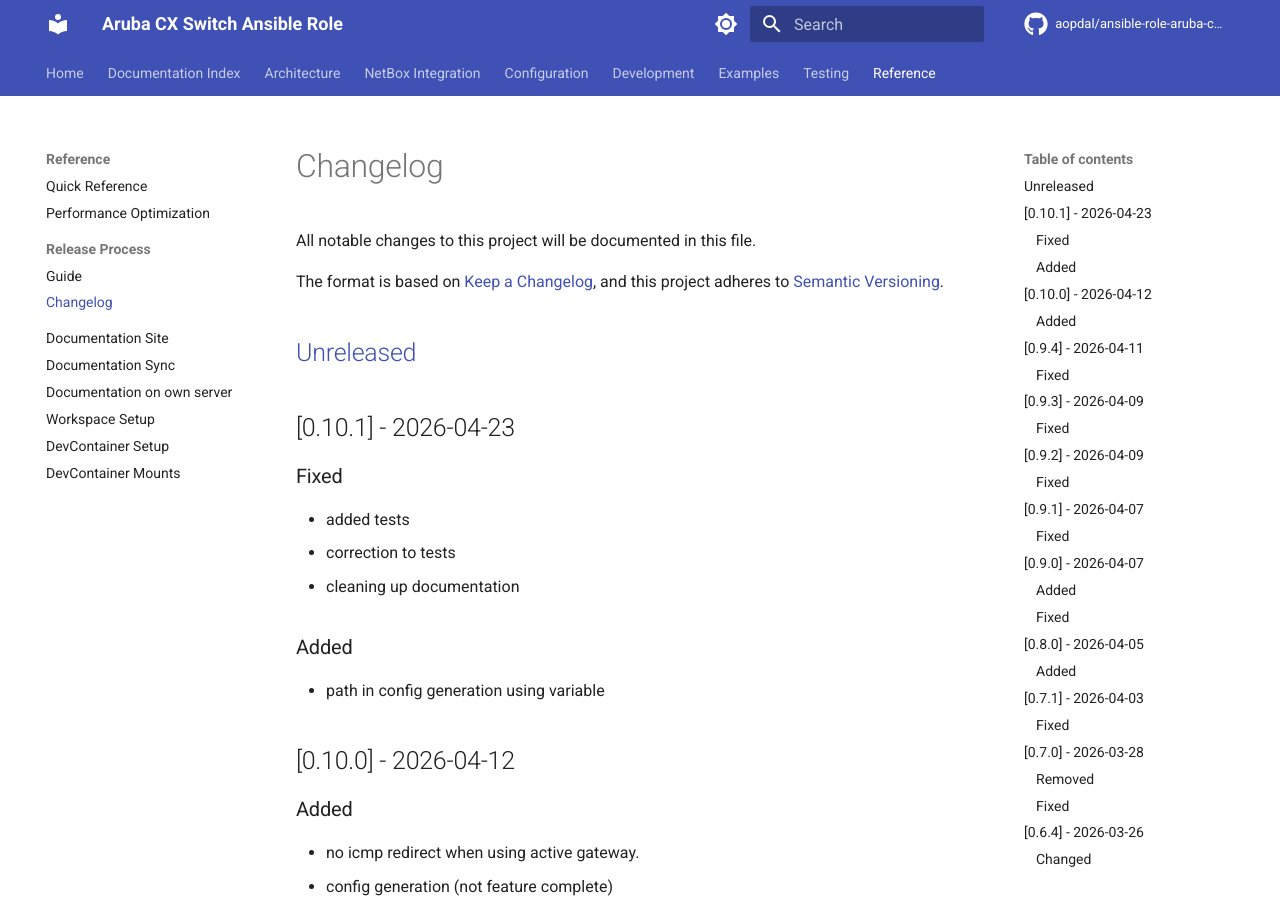
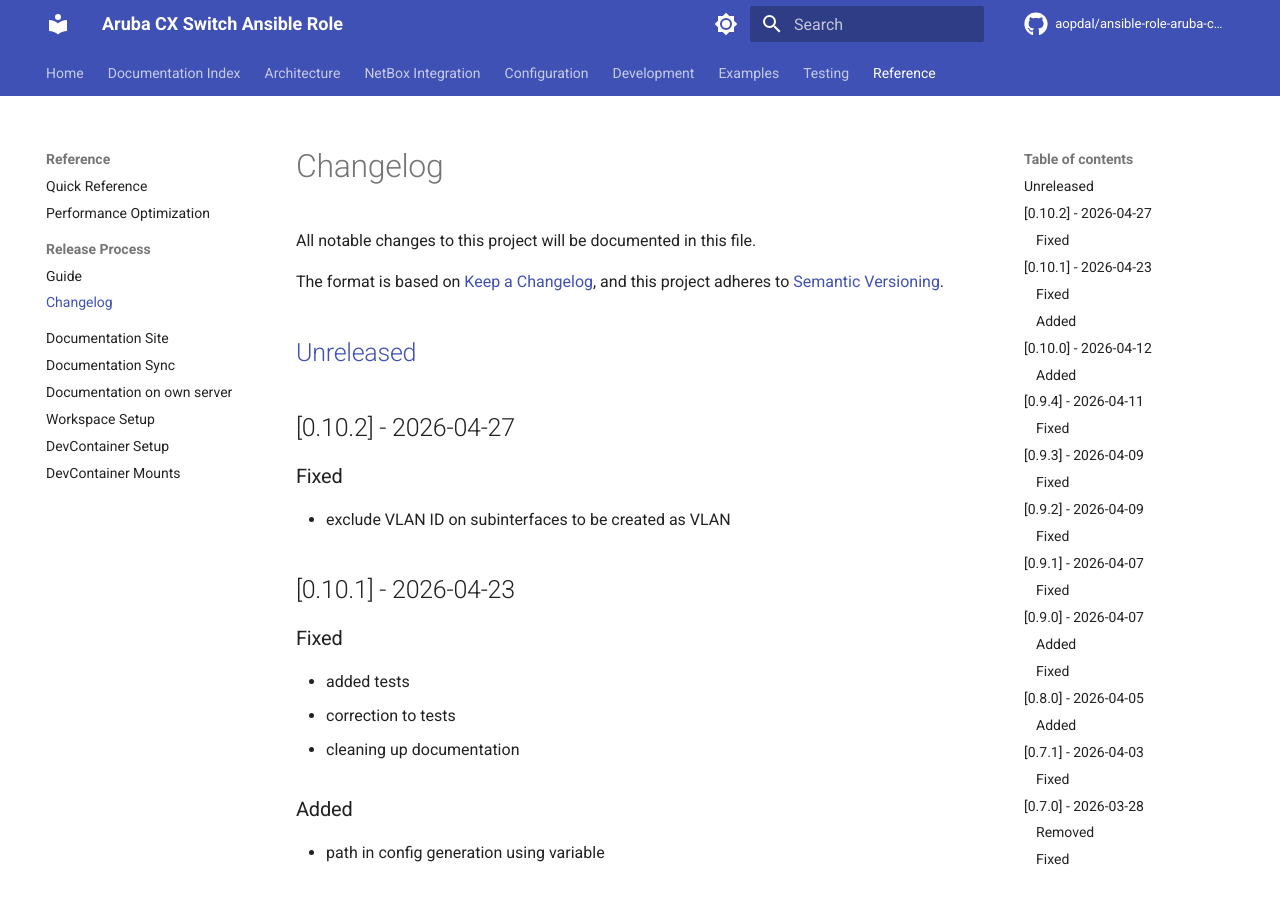
Before and after one commit to aopdal/ansible-role-aruba-cx-switch, an MkDocs documentation site: the page built from docs/CHANGELOG.md, in a window 1280 px wide and 900 px high. Built offline with MkDocs 1.6.1 and Material for MkDocs 9.7.7, drawn with Linux system fonts in a browser that asks for light colours; comment, search, counter and statistics services are not loaded.

Commit message:
chore: release 0.10.2

```diff
--- a/docs/CHANGELOG.md
+++ b/docs/CHANGELOG.md
@@ -6,6 +6,12 @@
 and this project adheres to [Semantic Versioning](https://semver.org/spec/v2.0.0.html).
 
 ## [Unreleased]
+
+## [0.10.2] - 2026-04-27
+
+### Fixed
+
+- exclude VLAN ID on subinterfaces to be created as VLAN
 
 ## [0.10.1] - 2026-04-23
 
```
Also changed, not shown: CHANGELOG.md (+6 -0 lines), 1 other file.
